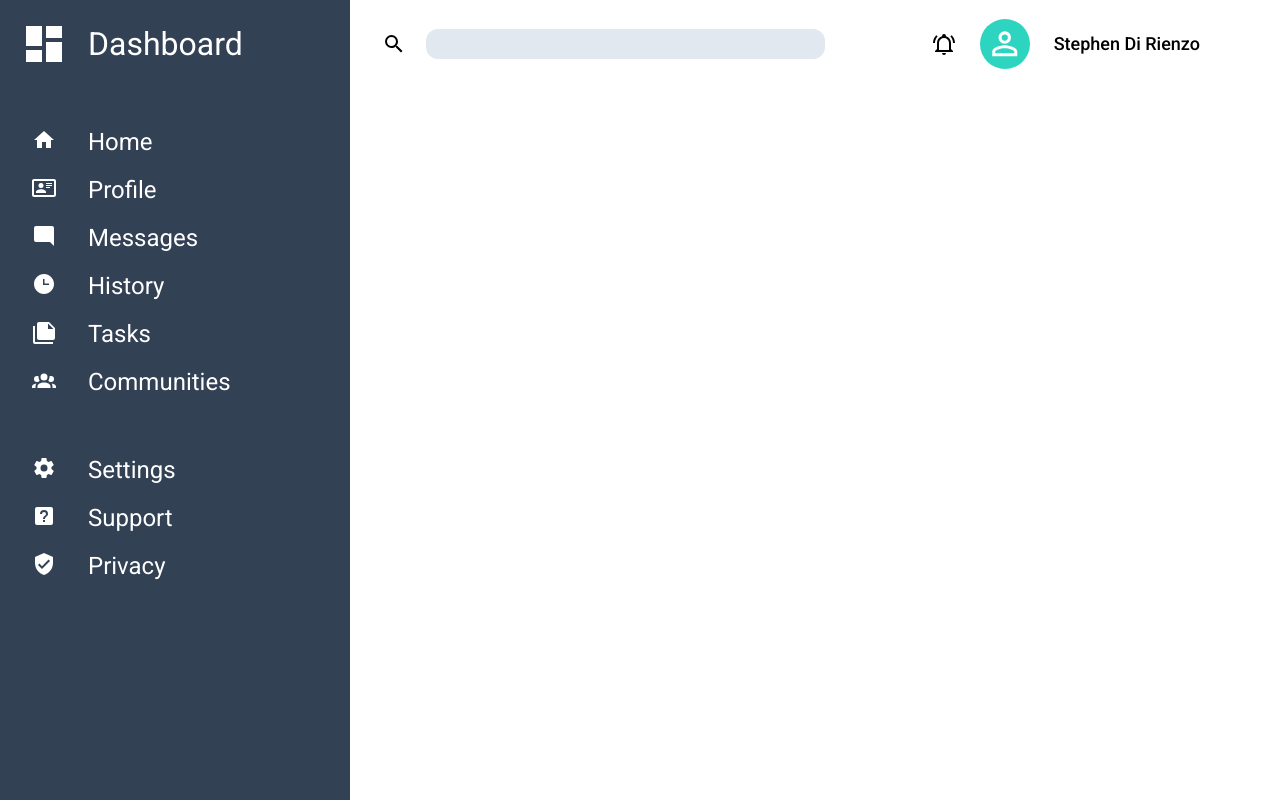
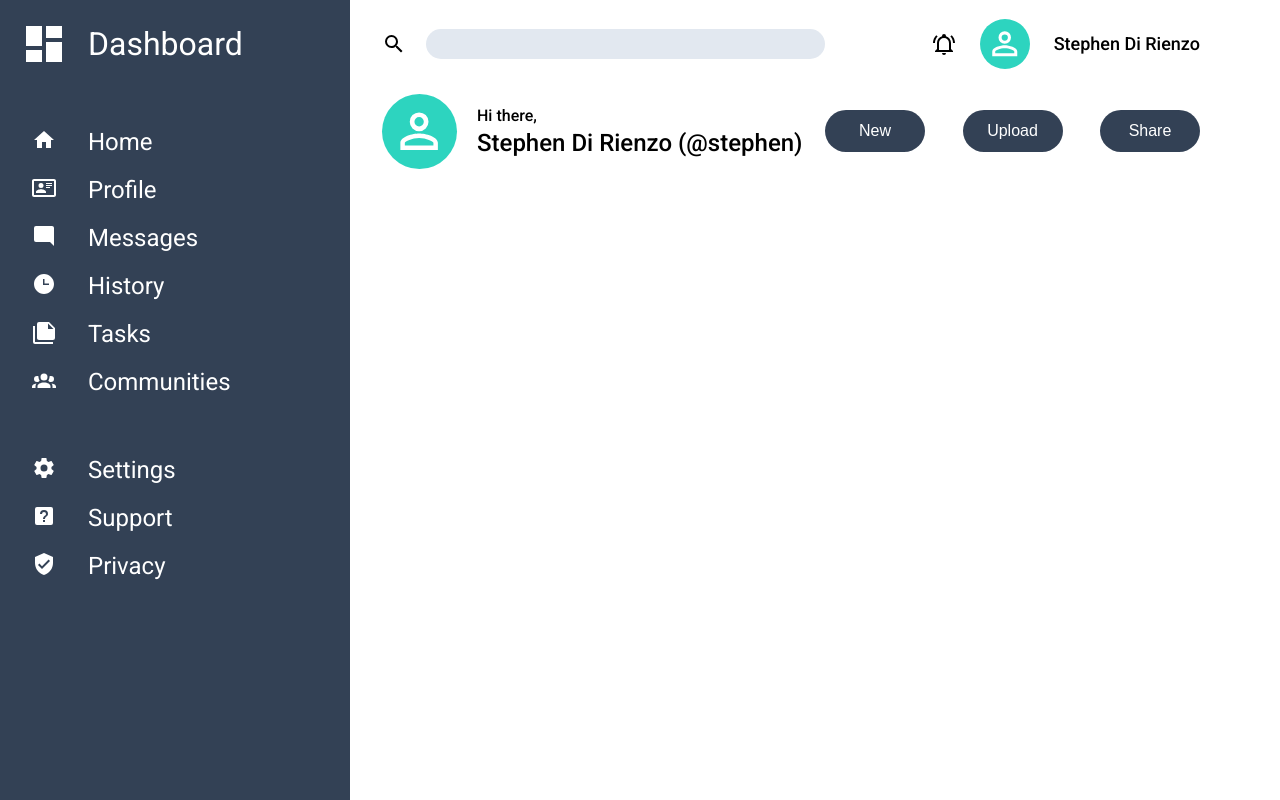
Before and after one commit to sdirienzo/admin-dashboard, a plain HTML site: page index.html in a window 1280 px wide. Drawn offline with Linux system fonts and the light colour scheme.

Commit message:
Add user info, greeting, and buttons to bottom row of header

```diff
--- a/index.html
+++ b/index.html
@@ -16,18 +16,18 @@
         <div class="header">
             <div class="header-top">
                 <div class="header-top-left">
-                    <svg style="width:24px;height:24px" viewBox="0 0 24 24">
+                    <svg class="icon-small" viewBox="0 0 24 24">
                         <path fill="currentColor"
                             d="M9.5,3A6.5,6.5 0 0,1 16,9.5C16,11.11 15.41,12.59 14.44,13.73L14.71,14H15.5L20.5,19L19,20.5L14,15.5V14.71L13.73,14.44C12.59,15.41 11.11,16 9.5,16A6.5,6.5 0 0,1 3,9.5A6.5,6.5 0 0,1 9.5,3M9.5,5C7,5 5,7 5,9.5C5,12 7,14 9.5,14C12,14 14,12 14,9.5C14,7 12,5 9.5,5Z" />
                     </svg>
                     <input type="search" name="" id="">
                 </div>
                 <div class="header-top-right">
-                    <svg style="width:24px;height:24px" viewBox="0 0 24 24">
+                    <svg class="icon-small" viewBox="0 0 24 24">
                         <path fill="currentColor"
                             d="M10,21H14A2,2 0 0,1 12,23A2,2 0 0,1 10,21M21,19V20H3V19L5,17V11C5,7.9 7.03,5.17 10,4.29C10,4.19 10,4.1 10,4A2,2 0 0,1 12,2A2,2 0 0,1 14,4C14,4.1 14,4.19 14,4.29C16.97,5.17 19,7.9 19,11V17L21,19M17,11A5,5 0 0,0 12,6A5,5 0 0,0 7,11V18H17V11M19.75,3.19L18.33,4.61C20.04,6.3 21,8.6 21,11H23C23,8.07 21.84,5.25 19.75,3.19M1,11H3C3,8.6 3.96,6.3 5.67,4.61L4.25,3.19C2.16,5.25 1,8.07 1,11Z" />
                     </svg>
-                    <div class="avatar">
+                    <div class="avatar avatar-small">
                         <svg viewBox="0 0 24 24">
                             <path fill="currentColor"
                                 d="M12,4A4,4 0 0,1 16,8A4,4 0 0,1 12,12A4,4 0 0,1 8,8A4,4 0 0,1 12,4M12,6A2,2 0 0,0 10,8A2,2 0 0,0 12,10A2,2 0 0,0 14,8A2,2 0 0,0 12,6M12,13C14.67,13 20,14.33 20,17V20H4V17C4,14.33 9.33,13 12,13M12,14.9C9.03,14.9 5.9,16.36 5.9,17V18.1H18.1V17C18.1,16.36 14.97,14.9 12,14.9Z" />
@@ -37,7 +37,23 @@
                 </div>
             </div>
             <div class="header-bottom">
-
+                <div class="header-bottom-left">
+                    <div class="avatar avatar-large">
+                        <svg viewBox="0 0 24 24">
+                            <path fill="currentColor"
+                                d="M12,4A4,4 0 0,1 16,8A4,4 0 0,1 12,12A4,4 0 0,1 8,8A4,4 0 0,1 12,4M12,6A2,2 0 0,0 10,8A2,2 0 0,0 12,10A2,2 0 0,0 14,8A2,2 0 0,0 12,6M12,13C14.67,13 20,14.33 20,17V20H4V17C4,14.33 9.33,13 12,13M12,14.9C9.03,14.9 5.9,16.36 5.9,17V18.1H18.1V17C18.1,16.36 14.97,14.9 12,14.9Z" />
+                        </svg>
+                    </div>
+                    <div class="heading">
+                        <p class="greeting">Hi there,</p>
+                        <p class="username-primary">Stephen Di Rienzo (@stephen)</p>
+                    </div>
+                </div>
+                <div class="header-bottom-right">
+                    <button class="btn btn-primary">New</button>
+                    <button class="btn btn-primary">Upload</button>
+                    <button class="btn btn-primary">Share</button>
+                </div>
             </div>
         </div>
 
--- a/style.css
+++ b/style.css
@@ -3,6 +3,7 @@
     --color-secondary: #2dd4bf;
     --bg-color-primary: #e2e8f0;
     --font-size-med: 1.125rem;
+    --font-size-large: 1.5rem;
 }
 
 html {
@@ -26,6 +27,11 @@ body {
     grid-template-columns: 350px auto;
     grid-template-rows: 175px auto;
     height: 100%;
+}
+
+.icon-small {
+    width: 24px;
+    height: 24px;
 }
 
 .header {
@@ -60,7 +66,7 @@ input[type="search"] {
     -webkit-appearance: none;
     height: 30px;
     border: none;
-    border-radius: 12px;
+    border-radius: 24px;
     background-color: var(--bg-color-primary);
     padding: 1px 10px 1px 10px;
     font-size: 1rem;
@@ -70,11 +76,14 @@ input[type="search"] {
     display: flex;
     justify-content: center;
     align-items: center;
-    height: 50px;
-    width: 50px;
     background-color: var(--color-secondary);
     color: white;
     border-radius: 50%;
+}
+
+.avatar-small {
+    height: 50px;
+    width: 50px;
 }
 
 .avatar svg {
@@ -84,6 +93,60 @@ input[type="search"] {
 
 .username-secondary {
     font-size: var(--font-size-med);
+    font-weight: 500;
+}
+
+.header-bottom {
+    display: grid;
+    grid-template-columns: auto 375px;
+}
+
+.header-bottom-left {
+    display: grid;
+    grid-template-columns: min-content auto;
+    align-items: center;
+    column-gap: 1.25rem;
+}
+
+.header-bottom-right {
+    display: grid;
+    grid-template-columns: auto auto max-content;
+    column-gap: 1.5rem;
+    justify-content: space-between;
+    align-items: center;
+}
+
+.avatar-large {
+    height: 75px;
+    width: 75px;
+}
+
+.heading {
+    display: grid;
+    row-gap: 0.25rem;
+}
+
+.greeting {
+    font-weight: 500;
+}
+
+.username-primary {
+    font-size: var(--font-size-large);
+    font-weight: 500;
+}
+
+.btn {
+    border: none;
+    text-decoration: none;
+    font-size: 1rem;
+    border-radius: 24px;
+    height: 42px;
+    width: 100px;
+}
+
+.btn-primary {
+    background-color: var(--color-primary);
+    color: white;
     font-weight: 500;
 }
 
```
